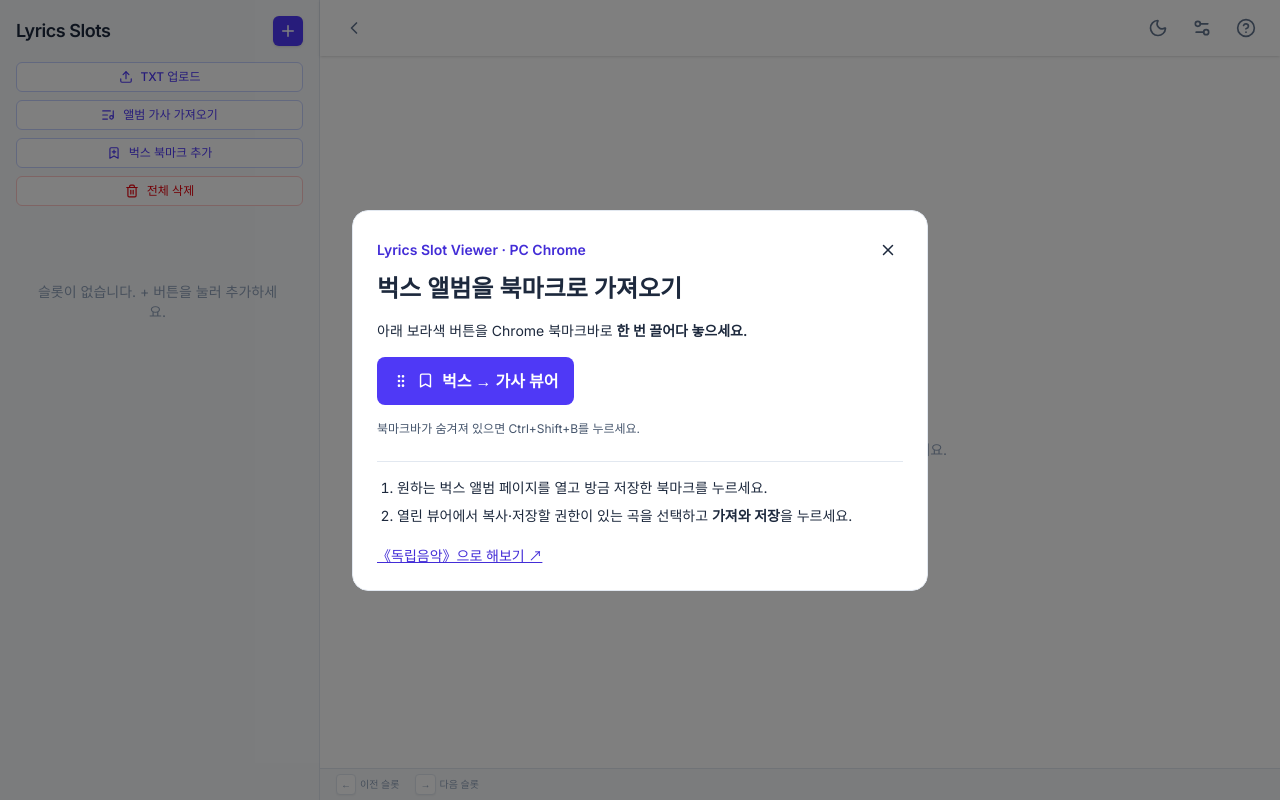
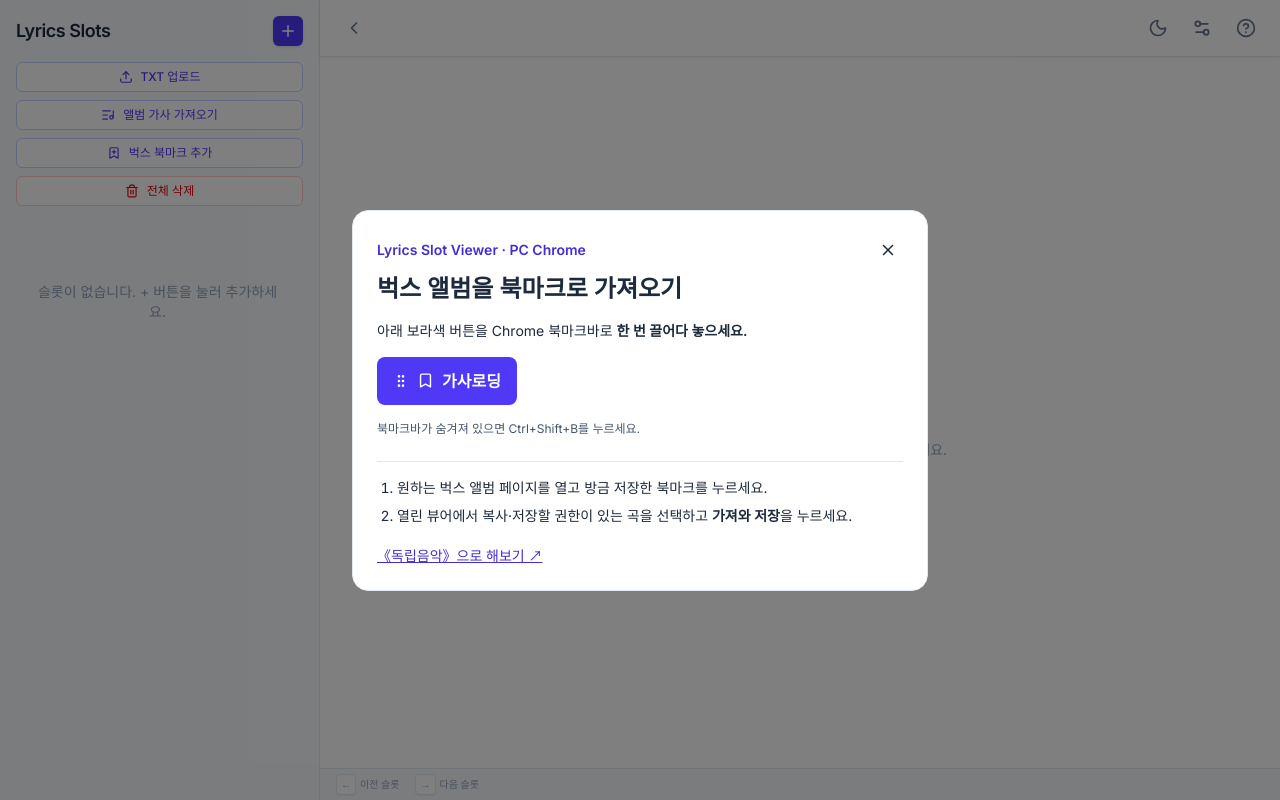
Before and after one commit to Dobaisnotdobi/lyricstoolforHSH, a React (Vite) app: page / in a window 1280 px wide. Both pictures are taken after a click on the button "벅스 북마크 추가". Built offline with nearby package versions, Linux system fonts and the light colour scheme; a web font is replaced by a local one.

Commit message:
Rename the lyrics bookmark to 가사로딩

```diff
--- a/src/BookmarkSetup.tsx
+++ b/src/BookmarkSetup.tsx
@@ -28,8 +28,8 @@ export default function BookmarkSetup({ onClose }: { onClose?: () => void }) {
         <p className="mt-4 text-sm">아래 보라색 버튼을 Chrome 북마크바로 <strong>한 번 끌어다 놓으세요.</strong></p>
         <a ref={anchor} draggable onClick={event => { event.preventDefault(); setHint(true); }}
           className="my-4 inline-flex cursor-grab items-center gap-2 rounded-lg bg-indigo-600 px-4 py-3 font-semibold text-white active:cursor-grabbing"
-          title="벅스 → 가사 뷰어"><GripVertical aria-hidden="true" size={16}/><Bookmark aria-hidden="true" size={17}/>
-          벅스 → 가사 뷰어
+          title="가사로딩"><GripVertical aria-hidden="true" size={16}/><Bookmark aria-hidden="true" size={17}/>
+          가사로딩
         </a>
         <p role="status" className="text-xs text-slate-600 dark:text-neutral-300">{hint ? '버튼을 마우스로 누른 채 주소창 아래 북마크바에 놓으세요. ' : ''}북마크바가 숨겨져 있으면 Ctrl+Shift+B를 누르세요.</p>
         <ol className="mt-6 list-decimal space-y-2 border-t border-slate-200 pt-4 pl-5 text-sm dark:border-neutral-700">
```
Also changed, not shown: 1 other file (tests, documents, lock files or other folders).
